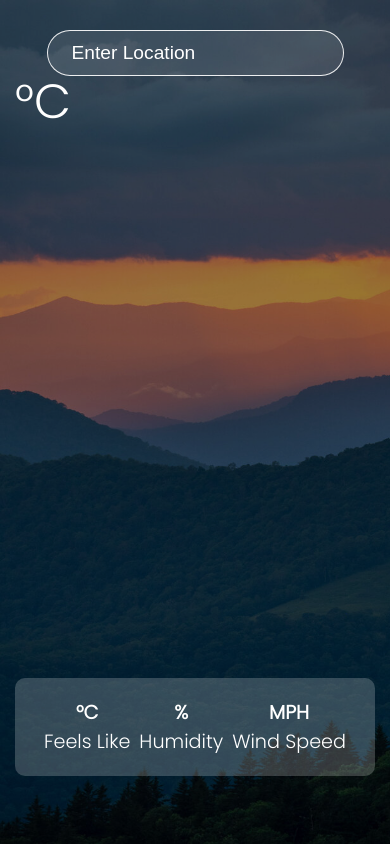
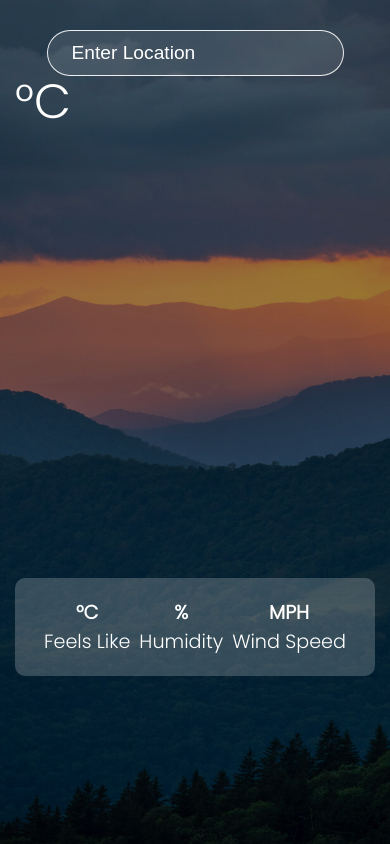
Before and after one commit to kazrias/weather-app, a React (Vite) app: page / in a window 390 px wide. Built offline with nearby package versions, Linux system fonts and the light colour scheme; no server answers.

Commit message:
height fixed

```diff
--- a/src/App.scss
+++ b/src/App.scss
@@ -135,7 +135,8 @@ h2 {
   .description__clouds{
     font-size: 1.6rem;
   }
-  .app{
-    padding-bottom: 50px;
+  .container{
+    height: 600px;
+
   }
 }
```
